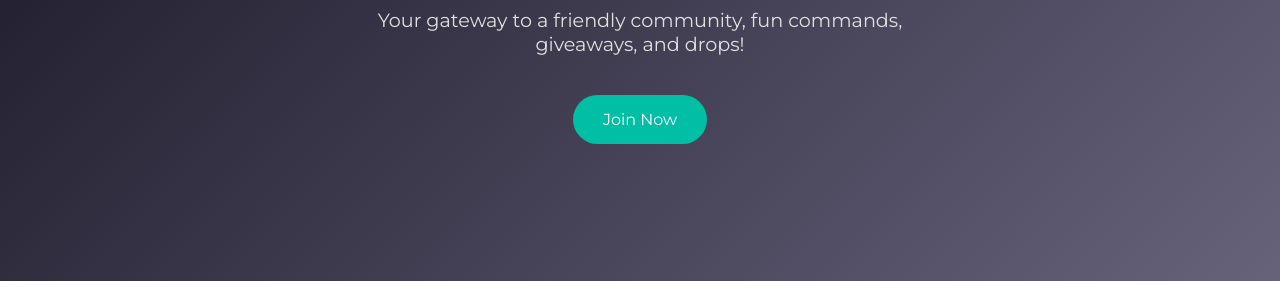
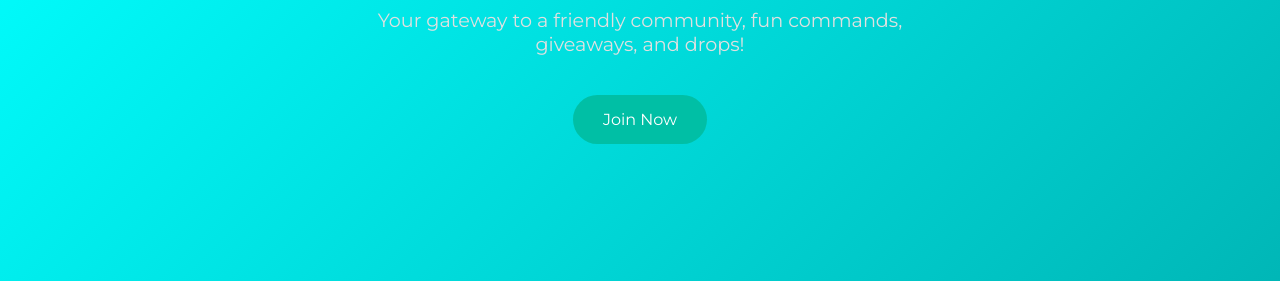
Before and after one commit to void-nexus/void-nexus.github.io, a plain HTML site: page index.html in a window 1280 px wide. Shown: the part 126-407 px from the top of the page. Drawn offline with Linux system fonts and the light colour scheme.

Commit message:
Update styles.css

```diff
--- a/styles.css
+++ b/styles.css
@@ -2,7 +2,7 @@
 body {
     margin: 0;
     font-family: 'Montserrat', sans-serif;
-    background: linear-gradient(135deg, #1f1c2c, #928DAB);
+    background: linear-gradient(135deg, #00FFFF, #008B8B);
     color: #f5f5f5;
     display: flex;
     flex-direction: column;
```
